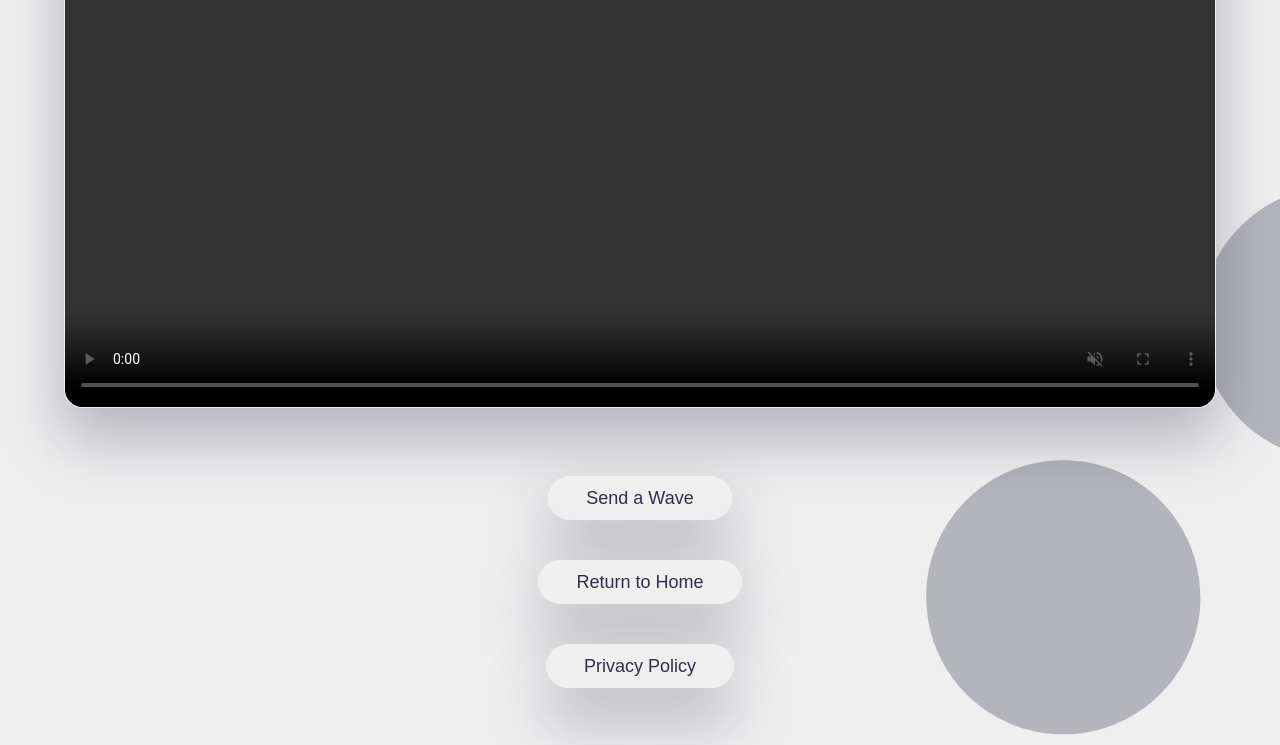
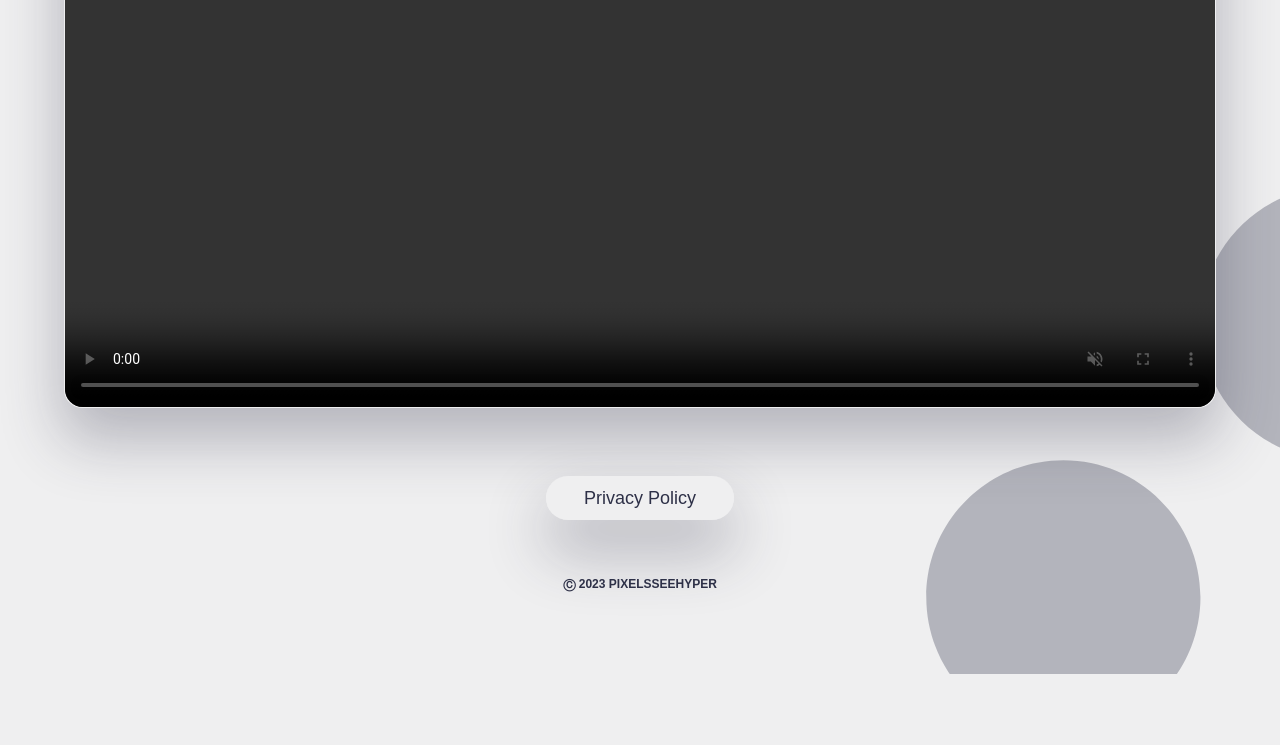
Before and after one commit to collectedview/pixelsseehyper, a Next.js app in the folder ui/: page / in a window 1280 px wide. Shown: the part 371-1116 px from the top of the page. After the commit the page ends 1045 px from the top, so only its background shows below. Built offline with nearby package versions, Linux system fonts and the light colour scheme; no server answers.

Commit message:
Cleanup Footer

```diff
--- a/ui/components/footer.tsx
+++ b/ui/components/footer.tsx
@@ -7,26 +7,6 @@ export default function Footer() {
         <>
             <div className="footer">
                 <ul>
-                    <li>
-                        <Link
-                            href="mailto:wave@pixels.sh"
-                            target="_self"
-                            aria-label="Send a wave"
-                            type="link"
-                        >
-                            Send a Wave
-                        </Link>
-                    </li>
-                    <li>
-                        <Link
-                            href="/"
-                            target="_self"
-                            aria-label="Send a wave"
-                            type="link"
-                        >
-                            Return to Home
-                        </Link>
-                    </li>
                     <li>
                         <Link
                             href="/privacy"
```
